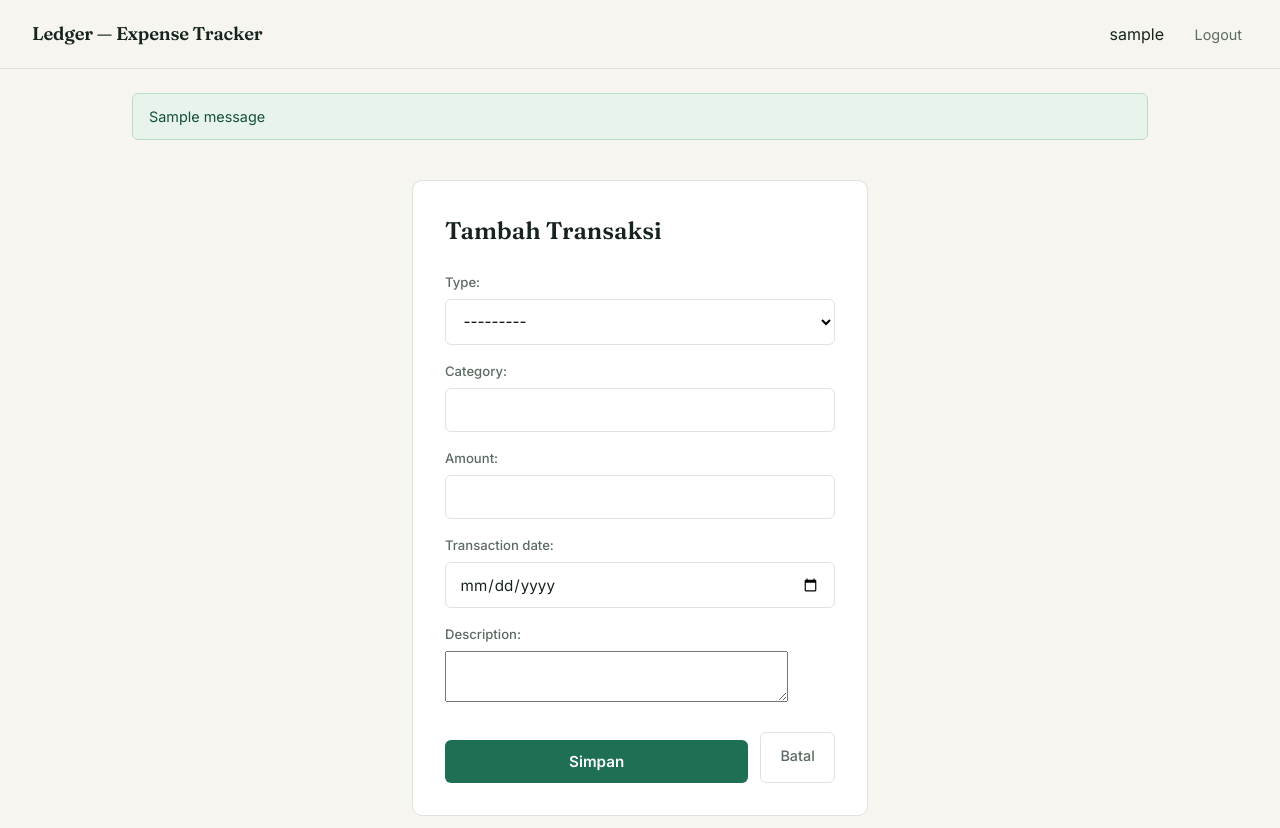
After one commit to SamuelMatthew31/Personal-Expense-Tracker, a Django app: page /transactions/add/ in a window 1280 px wide. The commit adds this page. Run offline with Django 5.2, Linux system fonts and the light colour scheme; a user stored in the database is signed in; tables that the repository leaves empty hold one stand-in row (values such as "Sample post"); one stand-in notice (Sample message) is shown.

Commit message:
2nd Project: Created the transaction list, form, and delete confirm page/feature for use to modify the transaction data

```diff
--- /dev/null
+++ b/expenses/forms.py
@@ -0,0 +1,17 @@
+from django import forms
+from .models import Transaction
+
+class TransactionForm(forms.ModelForm):
+    class Meta:
+        model = Transaction
+        fields = ['type', 'category', 'amount', 'transaction_date', 'description']
+        widgets = {
+            'transaction_date': forms.DateInput(attrs={'type': 'date'}),
+            'description': forms.Textarea(attrs={'rows': 3}),
+        }
+
+    def clean_amount(self):
+        amount = self.cleaned_data.get('amount')
+        if amount is not None and amount <= 0:
+            raise forms.ValidationError('Jumlah harus lebih besar dari 0.')
+        return amount
--- a/expenses/templates/base.html
+++ b/expenses/templates/base.html
@@ -238,6 +238,16 @@
   </header>
 
   <main>
+    {% if messages %}
+    <div style="max-width: 1080px; margin: 1.5rem auto 0 auto; padding: 0 2rem;">
+        {% for message in messages %}
+        <div style="background: #E8F3EC; border: 1px solid #B8DDC5; color: #14503C; padding: 0.75rem 1rem; border-radius: 6px; font-size: 0.9rem; margin-bottom: 0.75rem;">
+            {{ message }}
+        </div>
+        {% endfor %}
+    </div>
+    {% endif %}
+
     {% block content %}{% endblock %}
   </main>
 </body>
--- /dev/null
+++ b/expenses/templates/expenses/transaction_form.html
@@ -0,0 +1,62 @@
+{% extends 'base.html' %}
+{% block title %}{{ title }} — Ledger{% endblock %}
+
+{% block content %}
+<style>
+  .form-wrap {
+    max-width: 520px;
+    margin: 2.5rem auto;
+    padding: 0 2rem;
+  }
+  .form-card {
+    background: var(--color-surface);
+    border: 1px solid var(--color-border);
+    border-radius: 10px;
+    padding: 2rem;
+  }
+  .form-card h1 {
+    font-family: 'Fraunces', serif;
+    font-size: 1.5rem;
+    font-weight: 600;
+    margin: 0 0 1.5rem 0;
+  }
+  .form-actions {
+    display: flex;
+    gap: 0.75rem;
+    margin-top: 1.5rem;
+  }
+  .btn-secondary {
+    padding: 0.7rem 1.2rem;
+    border: 1px solid var(--color-border);
+    border-radius: 6px;
+    background: var(--color-surface);
+    color: var(--color-ink-soft);
+    text-decoration: none;
+    font-size: 0.9rem;
+    font-weight: 500;
+  }
+  select {
+    width: 100%;
+    padding: 0.7rem 0.85rem;
+    border: 1px solid var(--color-border);
+    border-radius: 6px;
+    font-family: 'Inter', sans-serif;
+    font-size: 0.95rem;
+    background: var(--color-surface);
+  }
+</style>
+
+<div class="form-wrap">
+  <div class="form-card">
+    <h1>{{ title }}</h1>
+    <form method="post">
+      {% csrf_token %}
+      {{ form.as_p }}
+      <div class="form-actions">
+        <button type="submit" class="btn-primary" style="flex:1;">Simpan</button>
+        <a href="{% url 'transaction_list' %}" class="btn-secondary">Batal</a>
+      </div>
+    </form>
+  </div>
+</div>
+{% endblock %}
--- a/expenses/urls.py
+++ b/expenses/urls.py
@@ -1,8 +1,15 @@
 from django.urls import path
-from .views import RegisterView, dashboard
+from .views import (
+    RegisterView, dashboard,
+    transaction_list, transaction_create,
+    transaction_update, transaction_delete,
+)
 
 urlpatterns = [
     path('register/', RegisterView.as_view(), name='register'),
     path('dashboard/', dashboard, name='dashboard'),
-
+    path('transactions/', transaction_list, name='transaction_list'),
+    path('transactions/add/', transaction_create, name='transaction_create'),
+    path('transactions/<int:pk>/edit/', transaction_update, name='transaction_update'),
+    path('transactions/<int:pk>/delete/', transaction_delete, name='transaction_delete'),
 ]
--- a/expenses/views.py
+++ b/expenses/views.py
@@ -1,15 +1,89 @@
 from django.contrib.auth.decorators import login_required
-from django.shortcuts import render
 from django.contrib.auth.forms import UserCreationForm
 from django.urls import reverse_lazy
 from django.views.generic import CreateView
+from django.shortcuts import render, redirect, get_object_or_404
+from django.contrib import messages
+from django.db.models import Sum
+from .models import Transaction
+from .forms import TransactionForm
 
-# Create your views here.
-@login_required
-def dashboard(request):
-    return render(request, 'expenses/dashboard.html')
 
 class RegisterView(CreateView):
     form_class = UserCreationForm
     template_name = 'registration/register.html'
     success_url = reverse_lazy('login')
+
+
+@login_required
+def dashboard(request):
+    transactions = Transaction.objects.filter(user=request.user)
+
+    income = transactions.filter(type='IN').aggregate(total=Sum('amount'))['total'] or 0
+    expense = transactions.filter(type='EX').aggregate(total=Sum('amount'))['total'] or 0
+    balance = income - expense
+
+    recent_transactions = transactions[:5]
+
+    context = {
+        'balance': balance,
+        'income': income,
+        'expense': expense,
+        'recent_transactions': recent_transactions,
+    }
+    return render(request, 'expenses/dashboard.html', context)
+
+@login_required
+def transaction_list(request):
+    transactions = Transaction.objects.filter(user=request.user)
+    return render(request, 'expenses/transaction_list.html', {'transactions': transactions})
+
+
+@login_required
+def transaction_create(request):
+    if request.method == 'POST':
+        form = TransactionForm(request.POST)
+        if form.is_valid():
+            transaction = form.save(commit=False)
+            transaction.user = request.user
+            transaction.save()
+            messages.success(request, 'Transaksi berhasil ditambahkan.')
+            return redirect('transaction_list')
+    else:
+        form = TransactionForm()
+
+    return render(request, 'expenses/transaction_form.html', {
+        'form': form,
+        'title': 'Tambah Transaksi',
+    })
+
+
+@login_required
+def transaction_update(request, pk):
+    transaction = get_object_or_404(Transaction, pk=pk, user=request.user)
+
+    if request.method == 'POST':
+        form = TransactionForm(request.POST, instance=transaction)
+        if form.is_valid():
+            form.save()
+            messages.success(request, 'Transaksi berhasil diperbarui.')
+            return redirect('transaction_list')
+    else:
+        form = TransactionForm(instance=transaction)
+
+    return render(request, 'expenses/transaction_form.html', {
+        'form': form,
+        'title': 'Edit Transaksi',
+    })
+
+
+@login_required
+def transaction_delete(request, pk):
+    transaction = get_object_or_404(Transaction, pk=pk, user=request.user)
+
+    if request.method == 'POST':
+        transaction.delete()
+        messages.success(request, 'Transaksi berhasil dihapus.')
+        return redirect('transaction_list')
+
+    return render(request, 'expenses/transaction_confirm_delete.html', {'transaction': transaction})
--- a/expensetracker/urls.py
+++ b/expensetracker/urls.py
@@ -16,9 +16,11 @@ Including another URLconf
 """
 from django.contrib import admin
 from django.urls import path, include
+from django.views.generic import RedirectView
 
 urlpatterns = [
     path('admin/', admin.site.urls),
-    path('accounts/', include('django.contrib.auth.urls')),  # login, logout, password reset bawaan
+    path('', RedirectView.as_view(pattern_name='dashboard', permanent=False)),
+    path('accounts/', include('django.contrib.auth.urls')),
     path('', include('expenses.urls')),
 ]
```
Also changed, not shown: expenses/templates/expenses/dashboard.html (+65 -5 lines), expenses/templates/expenses/transaction_confirm_delete.html (added, +20 -0 lines), expenses/templates/expenses/transaction_list.html (added, +67 -0 lines).
